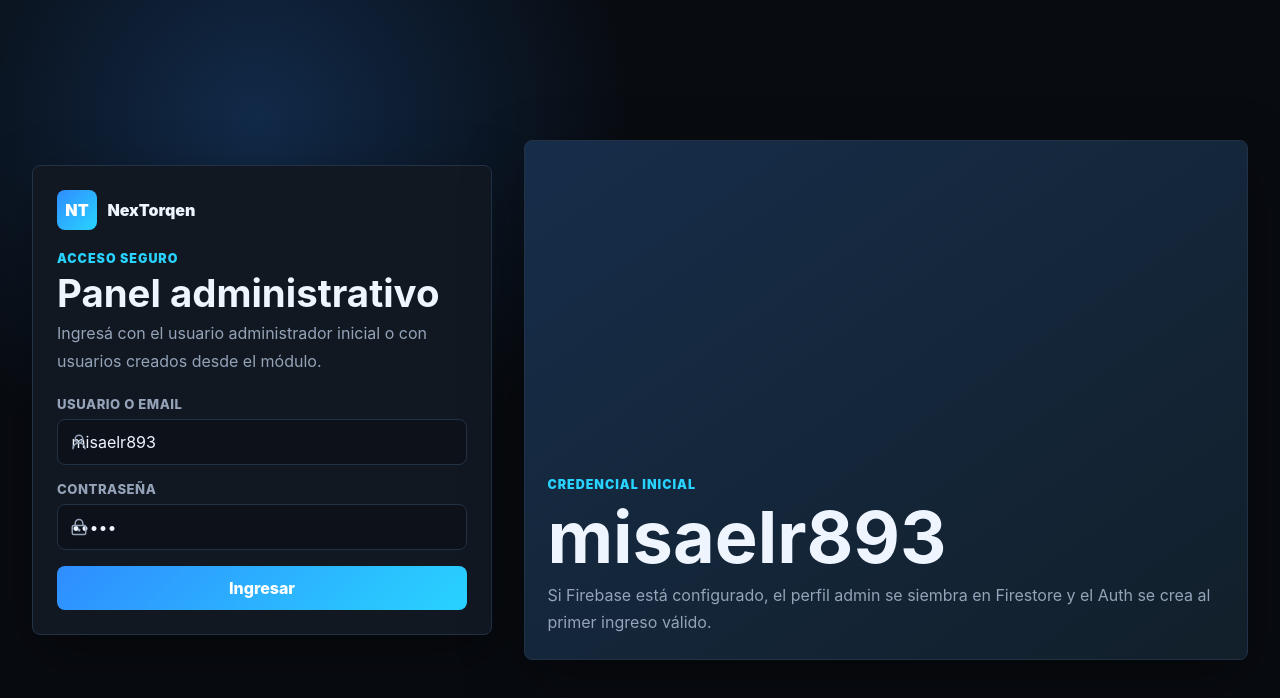
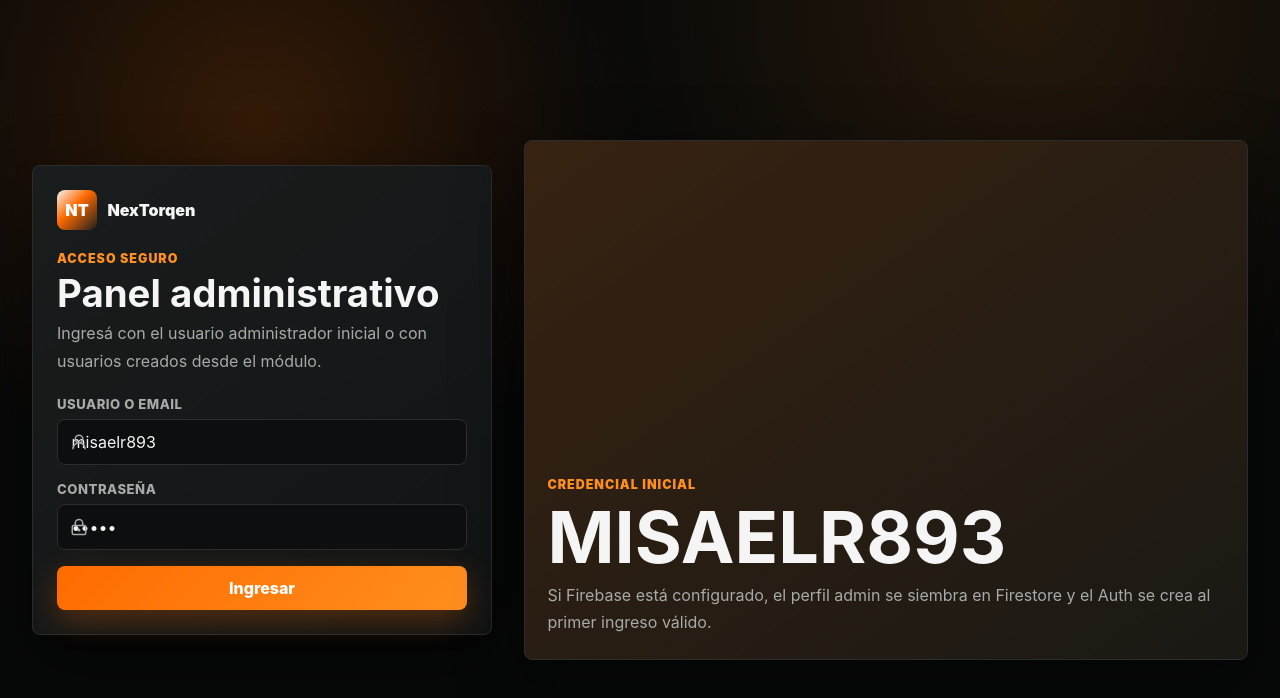
Before and after one commit to M1S43L10/NexTorqen, a React (Vite) app: page /login in a window 1280 px wide. Shown: the top 698 px of the page. Built offline with nearby package versions, Linux system fonts and the light colour scheme; no server answers; the database is empty.

Commit message:
Apply NexTorqen visual identity

```diff
--- a/src/layouts/AdminLayout.css
+++ b/src/layouts/AdminLayout.css
@@ -1,6 +1,7 @@
 .admin-shell {
   background:
-    radial-gradient(circle at top left, rgba(47, 141, 255, 0.18), transparent 28rem),
+    radial-gradient(circle at top left, rgba(255, 107, 0, 0.16), transparent 28rem),
+    radial-gradient(circle at top right, rgba(255, 143, 31, 0.08), transparent 24rem),
     var(--bg);
   display: grid;
   grid-template-columns: 280px 1fr;
@@ -8,7 +9,7 @@
 }
 
 .sidebar {
-  background: rgba(8, 11, 16, 0.92);
+  background: rgba(8, 9, 9, 0.96);
   border-right: 1px solid var(--border);
   color: #eaf3ff;
   display: flex;
@@ -21,7 +22,7 @@
 }
 
 [data-theme='light'] .sidebar {
-  background: #101820;
+  background: #101111;
 }
 
 .sidebar-brand {
@@ -33,7 +34,7 @@
 
 .brand-mark {
   align-items: center;
-  background: linear-gradient(135deg, var(--primary), var(--primary-2));
+  background: linear-gradient(135deg, #f5f5f5 0%, var(--primary) 42%, #1e1e1e 100%);
   border-radius: var(--radius);
   display: flex;
   font-weight: 950;
@@ -45,6 +46,11 @@
 .sidebar-brand strong,
 .sidebar-brand span {
   display: block;
+}
+
+.sidebar-brand strong {
+  letter-spacing: 0.02em;
+  text-transform: uppercase;
 }
 
 .sidebar-brand span {
@@ -93,7 +99,7 @@
 
 .sidebar-link.active,
 .sidebar-link:hover {
-  background: rgba(47, 141, 255, 0.17);
+  background: linear-gradient(90deg, rgba(255, 107, 0, 0.95), rgba(255, 143, 31, 0.72));
   color: #ffffff;
 }
 
@@ -109,7 +115,7 @@
 .topbar {
   align-items: center;
   backdrop-filter: blur(16px);
-  background: rgba(245, 247, 251, 0.78);
+  background: rgba(244, 244, 243, 0.78);
   border-bottom: 1px solid var(--border);
   display: flex;
   gap: 1rem;
@@ -122,7 +128,7 @@
 }
 
 [data-theme='dark'] .topbar {
-  background: rgba(8, 11, 16, 0.76);
+  background: rgba(7, 8, 8, 0.78);
 }
 
 .mobile-menu {
--- a/src/modules/auth/LoginPage.css
+++ b/src/modules/auth/LoginPage.css
@@ -1,7 +1,8 @@
 .login-page {
   align-items: center;
   background:
-    radial-gradient(circle at 20% 15%, rgba(47, 141, 255, 0.24), transparent 24rem),
+    radial-gradient(circle at 20% 15%, rgba(255, 107, 0, 0.18), transparent 24rem),
+    radial-gradient(circle at 80% 0%, rgba(255, 143, 31, 0.12), transparent 28rem),
     var(--bg);
   display: grid;
   gap: 2rem;
@@ -25,7 +26,7 @@
 
 .login-brand span {
   align-items: center;
-  background: linear-gradient(135deg, var(--primary), var(--primary-2));
+  background: linear-gradient(135deg, #f5f5f5 0%, var(--primary) 42%, #1e1e1e 100%);
   border-radius: var(--radius);
   color: white;
   display: inline-flex;
@@ -94,7 +95,7 @@
 .login-aside {
   align-items: end;
   background:
-    linear-gradient(145deg, rgba(47, 141, 255, 0.18), rgba(40, 211, 255, 0.04)),
+    linear-gradient(145deg, rgba(255, 107, 0, 0.16), rgba(255, 143, 31, 0.04)),
     var(--surface);
   border: 1px solid var(--border);
   border-radius: var(--radius);
@@ -109,6 +110,7 @@
   letter-spacing: 0;
   line-height: 0.95;
   margin: 0.65rem 0;
+  text-transform: uppercase;
 }
 
 @media (max-width: 860px) {
--- a/src/modules/dashboard/DashboardPage.css
+++ b/src/modules/dashboard/DashboardPage.css
@@ -53,7 +53,7 @@
 }
 
 .stat-icon.blue {
-  background: rgba(47, 141, 255, 0.14);
+  background: rgba(255, 107, 0, 0.14);
   color: var(--primary);
 }
 
--- a/src/modules/usuarios/UsuariosPage.css
+++ b/src/modules/usuarios/UsuariosPage.css
@@ -27,6 +27,10 @@
 
 .search-box svg {
   color: var(--text-muted);
+}
+
+.users-table tbody tr:hover {
+  background: rgba(255, 107, 0, 0.06);
 }
 
 .search-box input {
--- a/src/pages/LandingPage.css
+++ b/src/pages/LandingPage.css
@@ -1,7 +1,8 @@
 .landing-page {
   background:
-    radial-gradient(circle at 12% 10%, rgba(47, 141, 255, 0.22), transparent 26rem),
-    radial-gradient(circle at 88% 4%, rgba(40, 211, 255, 0.18), transparent 22rem),
+    radial-gradient(circle at 12% 8%, rgba(255, 107, 0, 0.2), transparent 24rem),
+    radial-gradient(circle at 86% 4%, rgba(255, 143, 31, 0.12), transparent 22rem),
+    linear-gradient(180deg, rgba(255, 255, 255, 0.03), transparent 34rem),
     var(--bg);
   color: var(--text);
   min-height: 100svh;
@@ -20,6 +21,7 @@
 .landing-brand {
   align-items: center;
   display: flex;
+  color: var(--text);
   font-size: 1.02rem;
   font-weight: 950;
   gap: 0.65rem;
@@ -27,7 +29,7 @@
 
 .landing-brand span {
   align-items: center;
-  background: linear-gradient(135deg, var(--primary), var(--primary-2));
+  background: linear-gradient(135deg, #f5f5f5 0%, var(--primary) 42%, #2c2c2c 100%);
   border-radius: var(--radius);
   color: white;
   display: flex;
@@ -45,6 +47,10 @@
 .landing-nav a {
   color: var(--text-muted);
   font-weight: 800;
+}
+
+.landing-nav a:hover {
+  color: var(--primary-2);
 }
 
 .hero-section {
@@ -80,6 +86,7 @@
   letter-spacing: 0;
   line-height: 0.92;
   margin: 0;
+  text-transform: uppercase;
 }
 
 .hero-copy p {
@@ -102,7 +109,7 @@
 
 .dashboard-preview {
   background:
-    linear-gradient(145deg, rgba(47, 141, 255, 0.12), rgba(40, 211, 255, 0.03)),
+    linear-gradient(145deg, rgba(255, 107, 0, 0.14), rgba(255, 143, 31, 0.03)),
     var(--surface);
   border: 1px solid var(--border);
   border-radius: var(--radius);
@@ -243,7 +250,9 @@
 
 .contact-band {
   align-items: center;
-  background: var(--surface);
+  background:
+    linear-gradient(135deg, rgba(255, 107, 0, 0.11), transparent),
+    var(--surface);
   border-block: 1px solid var(--border);
   display: flex;
   gap: 1rem;
--- a/src/styles/global.css
+++ b/src/styles/global.css
@@ -1,17 +1,18 @@
 :root {
-  --bg: #f5f7fb;
+  --bg: #f4f4f3;
   --bg-soft: #ffffff;
   --surface: #ffffff;
-  --surface-2: #edf2f8;
-  --text: #101820;
-  --text-muted: #687484;
-  --border: #dce5ef;
-  --primary: #0078ff;
-  --primary-2: #00b2ff;
+  --surface-2: #eceeed;
+  --text: #111315;
+  --text-muted: #68706f;
+  --border: #d9dddc;
+  --primary: #ff6b00;
+  --primary-2: #ff8a00;
+  --accent-cool: #20c6f2;
   --success: #16a34a;
   --warning: #f59e0b;
   --danger: #ef4444;
-  --shadow: 0 18px 48px rgba(20, 31, 46, 0.12);
+  --shadow: 0 18px 48px rgba(10, 11, 12, 0.14);
   --radius: 8px;
   color-scheme: light;
   font-family:
@@ -26,16 +27,17 @@
 }
 
 [data-theme='dark'] {
-  --bg: #080b10;
-  --bg-soft: #0d121a;
-  --surface: #111822;
-  --surface-2: #172231;
-  --text: #eef5ff;
-  --text-muted: #94a3b8;
-  --border: #223146;
-  --primary: #2f8dff;
-  --primary-2: #28d3ff;
-  --shadow: 0 20px 60px rgba(0, 0, 0, 0.36);
+  --bg: #070808;
+  --bg-soft: #0c0e0f;
+  --surface: #111414;
+  --surface-2: #1e2223;
+  --text: #f5f5f5;
+  --text-muted: #a7aaa9;
+  --border: #2c2c2c;
+  --primary: #ff6b00;
+  --primary-2: #ff8f1f;
+  --accent-cool: #2bd3ff;
+  --shadow: 0 24px 70px rgba(0, 0, 0, 0.48);
   color-scheme: dark;
 }
 
@@ -94,7 +96,8 @@ a {
 
 .btn-primary {
   background: linear-gradient(135deg, var(--primary), var(--primary-2));
-  color: white;
+  box-shadow: 0 10px 30px rgba(255, 107, 0, 0.28);
+  color: #ffffff;
 }
 
 .btn-ghost {
@@ -120,8 +123,15 @@ a {
   width: 40px;
 }
 
+.icon-button:hover,
+.btn-ghost:hover {
+  border-color: rgba(255, 107, 0, 0.46);
+}
+
 .card {
-  background: var(--surface);
+  background:
+    linear-gradient(145deg, rgba(255, 255, 255, 0.04), transparent),
+    var(--surface);
   border: 1px solid var(--border);
   border-radius: var(--radius);
   box-shadow: var(--shadow);
@@ -159,7 +169,7 @@ a {
 .field select:focus,
 .field textarea:focus {
   border-color: var(--primary);
-  box-shadow: 0 0 0 4px rgba(0, 120, 255, 0.16);
+  box-shadow: 0 0 0 4px rgba(255, 107, 0, 0.16);
 }
 
 .status-pill {
@@ -174,7 +184,7 @@ a {
 }
 
 .status-admin {
-  background: rgba(0, 120, 255, 0.13);
+  background: rgba(255, 107, 0, 0.14);
   color: var(--primary);
 }
 
```
Also changed, not shown: public/favicon.svg.
